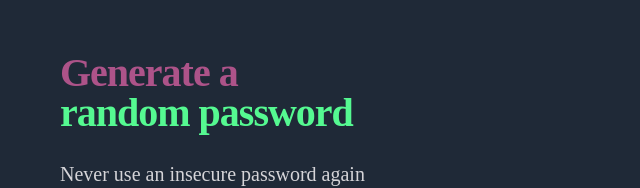
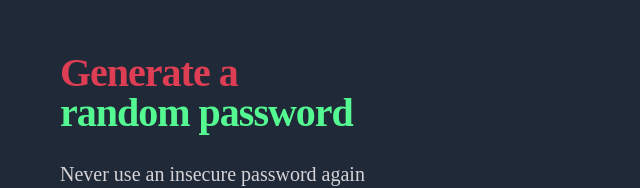
Before and after one commit to yasirw212/password-generator, a plain HTML site: page index.html in a window 1280 px wide. Shown: the part 127-315 px from the top of the page, without its empty margins (0-640 px from the left). Drawn offline with Linux system fonts and the light colour scheme.

Commit message:
update Heading

```diff
--- a/styles.css
+++ b/styles.css
@@ -13,7 +13,7 @@ body {
 }
 
 h1 {
-    color: #ad5389;
+    color: #dd3e54;
     font-size: 40px;
     font-weight: 800;
     line-height: 40px;
```
